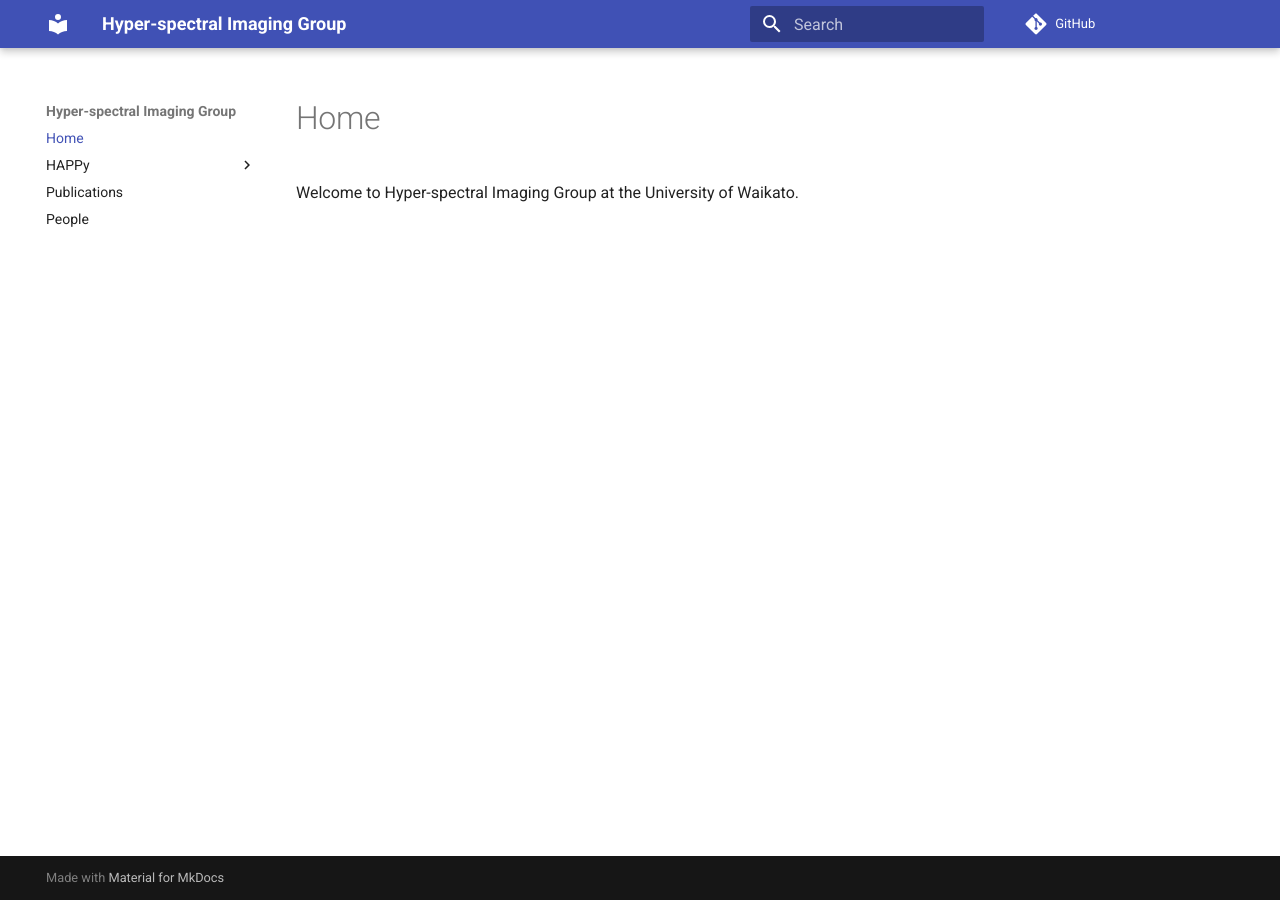
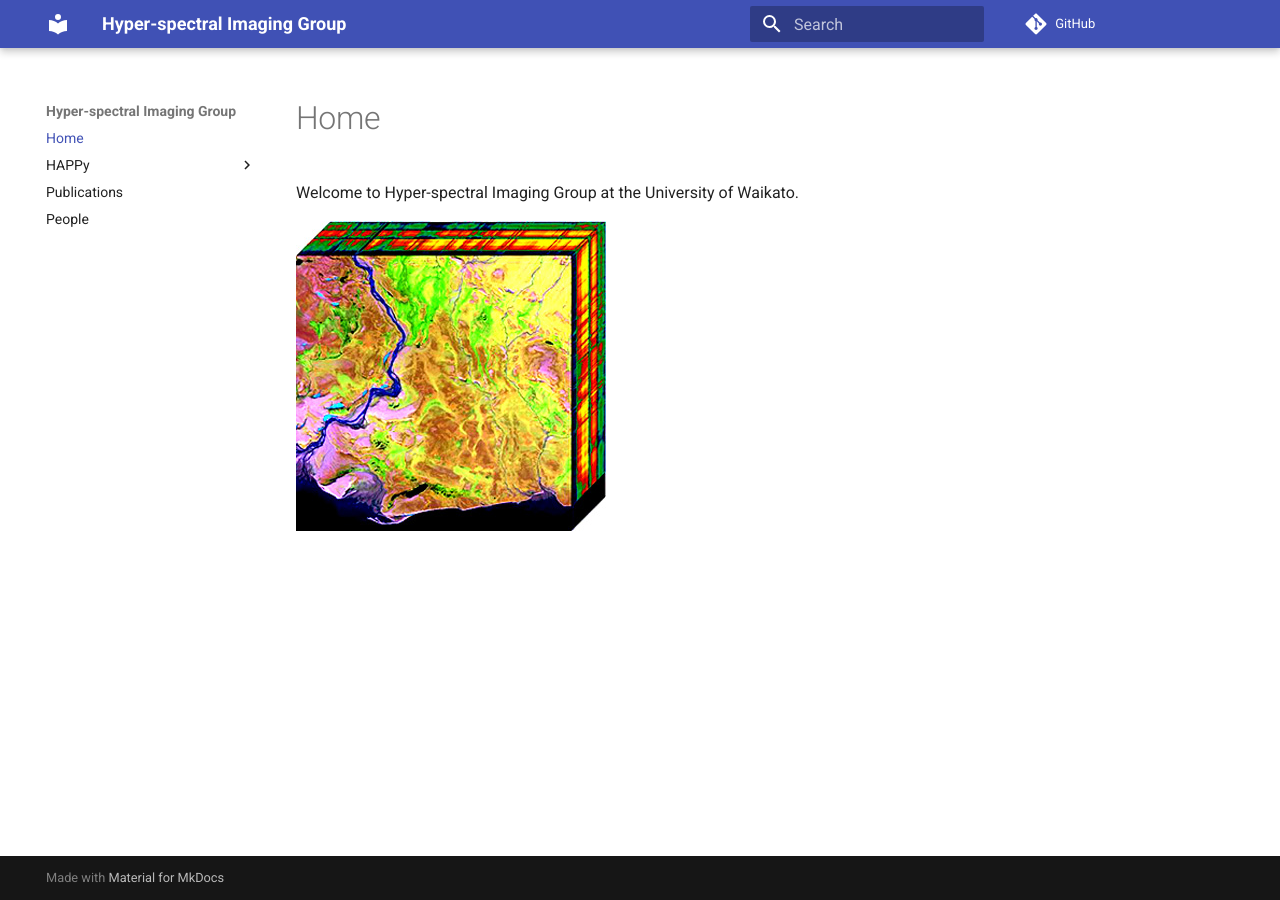
Before and after one commit to wairas/hsi-website, an MkDocs documentation site: the page built from docs/index.md, in a window 1280 px wide. Built offline with MkDocs 1.6.1 and Material for MkDocs 9.7.7, drawn with Linux system fonts in a browser that asks for light colours; comment, search, counter and statistics services are not loaded.

Commit message:
added image: https://en.wikipedia.org/wiki/Hyperspectral_imaging#/media/File:HyperspectralCube.jpg

```diff
--- a/docs/index.md
+++ b/docs/index.md
@@ -1 +1,3 @@
 Welcome to Hyper-spectral Imaging Group at the University of Waikato.
+
+![Screenshot](img/HyperspectralCube.jpg)
```
Also changed, not shown: docs/img/HyperspectralCube.jpg (added).
